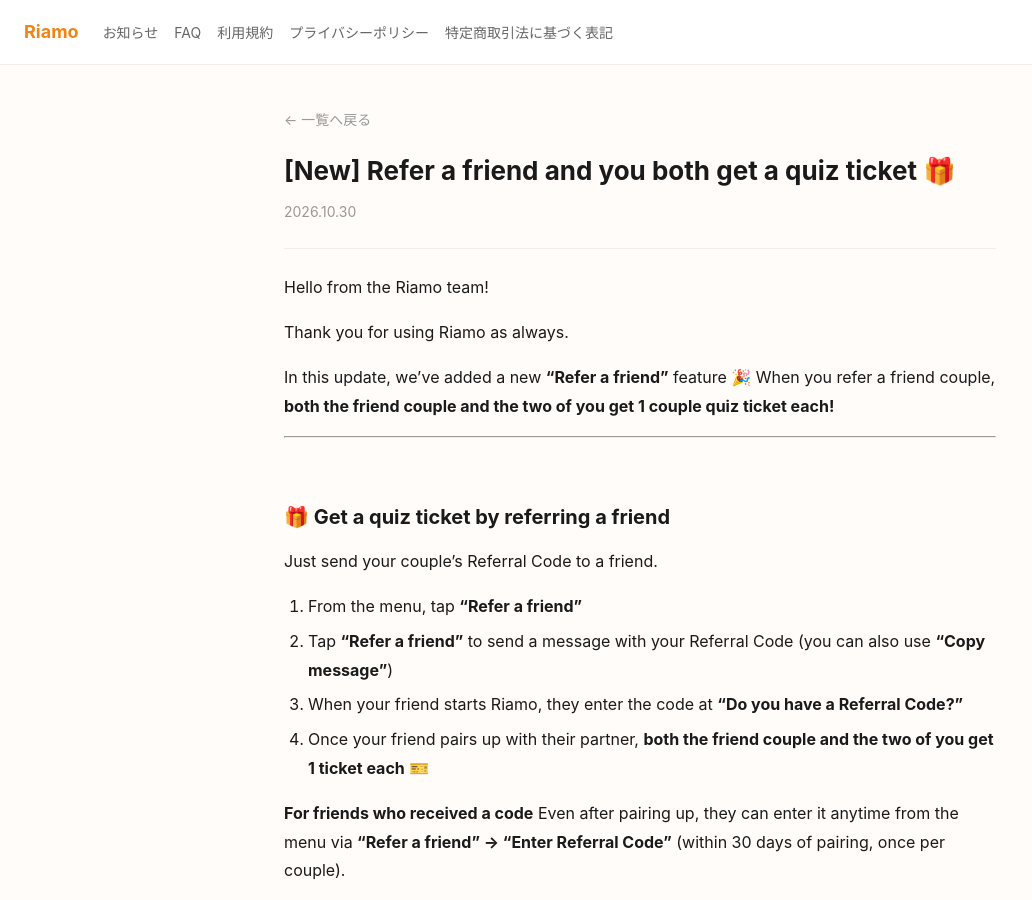
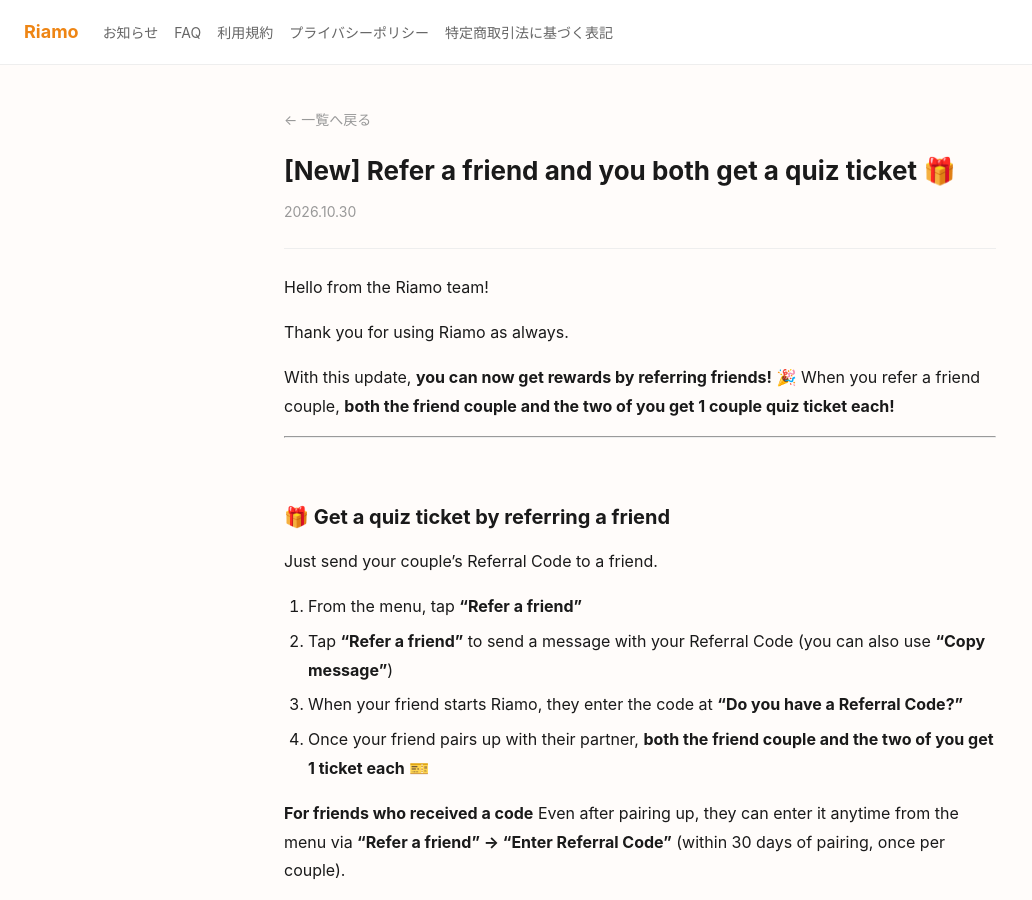
Before and after one commit to Sukidayo-app/announcements, a Jekyll site: the page built from _notices_en/2026-10-30-friend-referral.md, in a window 1280 px wide and 900 px high. Shown: the whole window, without its empty margins (0-1032 px from the left). Built offline with Jekyll 4.4.1, drawn with Linux system fonts in a browser that asks for light colours.

Commit message:
友達紹介の導入文を「特典がもらえるようになりました」に変更（4言語）
Co-Authored-By: Devin AI <158243242+devin-ai-integration[bot]@users.noreply.github.com>

```diff
--- a/_notices_en/2026-10-30-friend-referral.md
+++ b/_notices_en/2026-10-30-friend-referral.md
@@ -9,7 +9,7 @@ Hello from the Riamo team!
 
 Thank you for using Riamo as always.
 
-In this update, we've added a new **"Refer a friend"** feature 🎉
+With this update, **you can now get rewards by referring friends!** 🎉
 When you refer a friend couple, **both the friend couple and the two of you get 1 couple quiz ticket each!**
 
 ---
```
Also changed, not shown: _notices_es/2026-10-30-friend-referral.md (+1 -1 lines), _notices_ja/2026-10-30-friend-referral.md (+1 -1 lines), _notices_ko/2026-10-30-friend-referral.md (+1 -1 lines).
